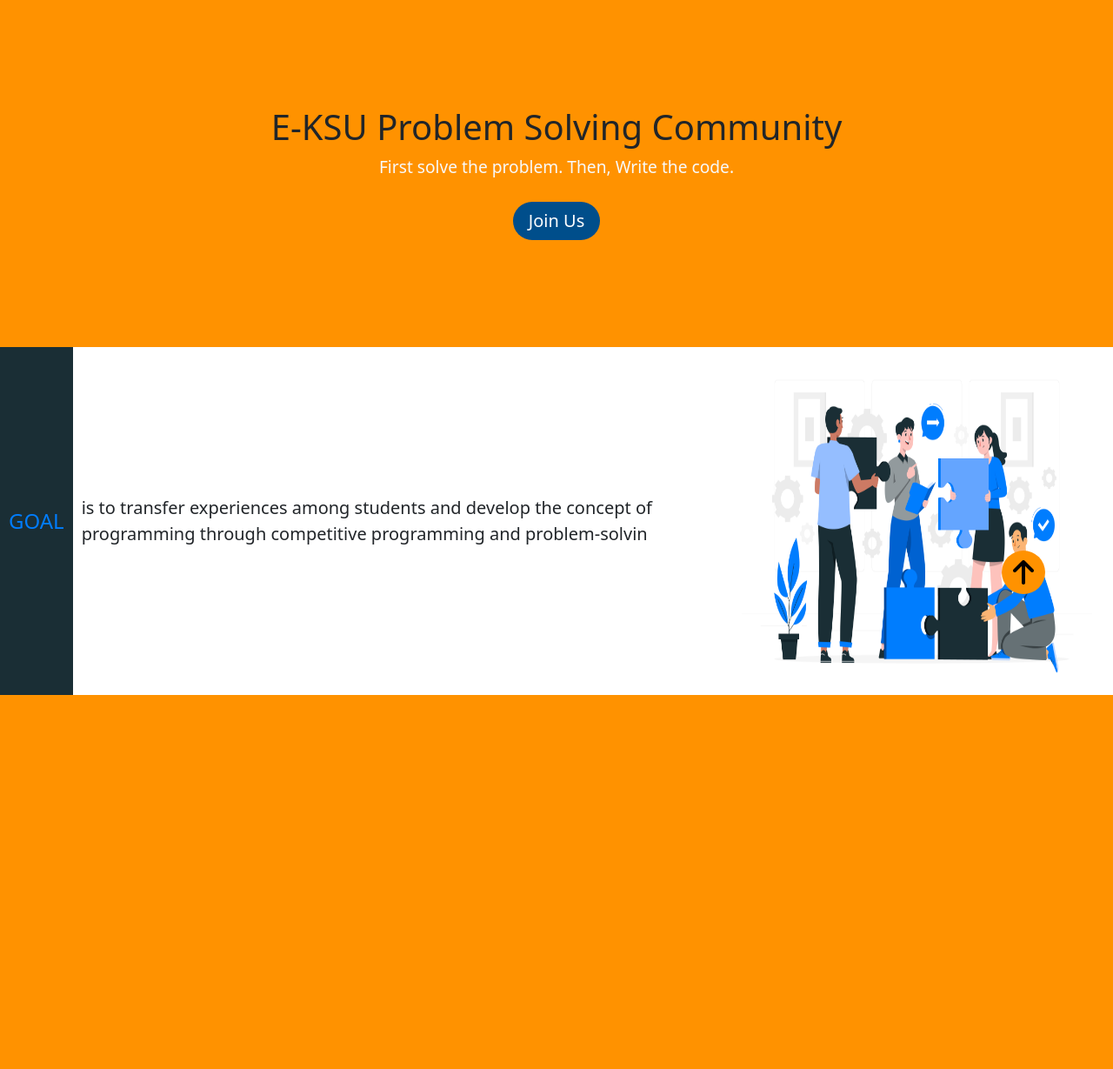
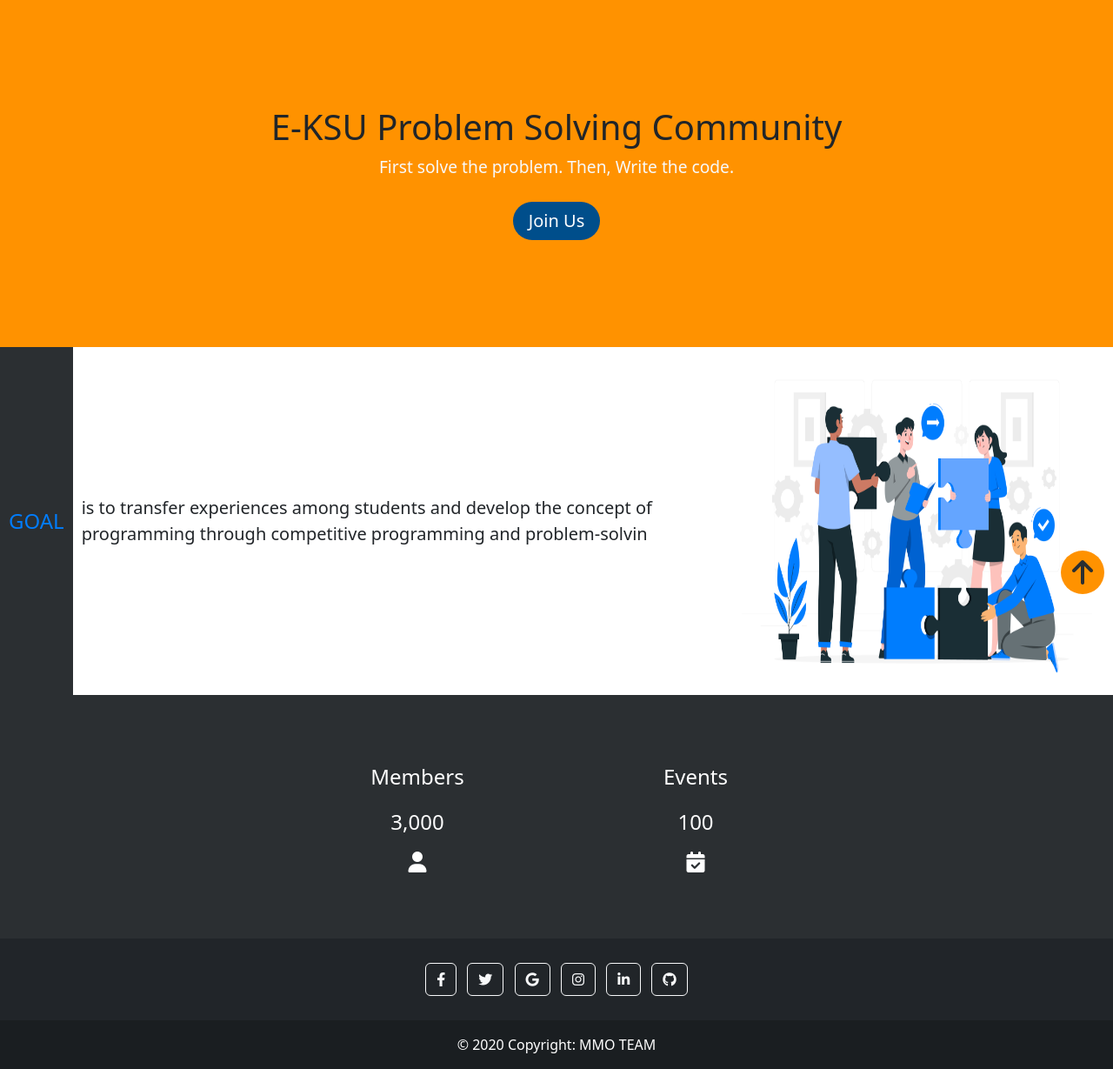
Before and after one commit to mahmoudSh58/community-website, a PHP site: page / in a window 1280 px wide. Shown: the part 77-1306 px from the top of the page at 87% size. Before the commit the page ends 876 px from the top, so only its background shows below. Run offline with PHP 8.4, Linux system fonts and the light colour scheme; some libraries are stand-ins or nearby versions.

Commit message:
finish home page

```diff
--- a/css/home.css
+++ b/css/home.css
@@ -86,7 +86,7 @@
     font-size: 1.5rem;
     color: #007dfe;
     padding: 10px;
-    background-color: #1a2e35;
+    background-color: #2b2f32;
     height: 100%;
     display: flex;
     align-items: center;
@@ -106,11 +106,43 @@
     align-items: center;
     border-radius: 50%;
     margin-top: -50px;
-    margin-left: 90%;
+    margin-left: calc(100% - 60px);
 }
 
 .up a {
-    color: black;
+    color: #2b2f32;
     font-size: 2rem;
     text-decoration: none;
 }
+
+.number {
+    width: 100%;
+    min-height: 35vh;
+    margin: 0;
+    justify-content: center;
+    align-items: center;
+    background-color: #2b2f32;
+}
+
+.member,.event {
+    height: 50%;
+    display: flex;
+    align-items: center;
+    justify-content: center;
+    flex-wrap: wrap;
+    font-size: 1.5rem;
+    font-weight: 500;
+    color: white;
+}
+
+.member p , .member p , .member i {
+    display: flex;
+    width: 100%;
+    justify-content: center;
+}
+
+.event p , .event p , .event i {
+    display: flex;
+    width: 100%;
+    justify-content: center;
+}
--- a/index.html
+++ b/index.html
@@ -64,17 +64,81 @@
     </div>
 
     <div class="goal row">
-      <p id="target-element" class="col-8"><span>GOAL</span></p>
-      <img src="image/about.jpg" alt="" class="col-4">
+      <p id="target-element" class="col-12 col-lg-8"><span>GOAL</span></p>
+      <img src="image/about.jpg" alt="" class="col-4 d-none d-lg-inline">
     </div>
 
-    <!-- <div class="up-en"> -->
+
+
+    <div class="number row justify-content-center">
+       <div class="col-12 py-5 col-md-3 p-md-0 member">
+        <p>Members</p>
+        <p>3,000</p>
+        <i class="fa-solid fa-user"></i>
+       </div>
+       <div class="col-12 py-5 col-md-3 p-md-0 event">
+        <p>Events</p>
+        <p>100</p>
+        <i class="fa-solid fa-calendar-check"></i>
+      </div>
+    </div>
+
+    <div class="footer">
+      <footer class="bg-dark text-center text-white">
+        <!-- Grid container -->
+        <div class="container p-4 pb-0">
+          <!-- Section: Social media -->
+          <section class="mb-4">
+            <!-- Facebook -->
+            <a class="btn btn-outline-light btn-floating m-1" href="#!" role="button"
+              ><i class="fab fa-facebook-f"></i
+            ></a>
+
+            <!-- Twitter -->
+            <a class="btn btn-outline-light btn-floating m-1" href="#!" role="button"
+              ><i class="fab fa-twitter"></i
+            ></a>
+
+            <!-- Google -->
+            <a class="btn btn-outline-light btn-floating m-1" href="#!" role="button"
+              ><i class="fab fa-google"></i
+            ></a>
+
+            <!-- Instagram -->
+            <a class="btn btn-outline-light btn-floating m-1" href="#!" role="button"
+              ><i class="fab fa-instagram"></i
+            ></a>
+
+            <!-- Linkedin -->
+            <a class="btn btn-outline-light btn-floating m-1" href="#!" role="button"
+              ><i class="fab fa-linkedin-in"></i
+            ></a>
+
+            <!-- Github -->
+            <a class="btn btn-outline-light btn-floating m-1" href="#!" role="button"
+              ><i class="fab fa-github"></i
+            ></a>
+          </section>
+          <!-- Section: Social media -->
+        </div>
+        <!-- Grid container -->
+
+        <!-- Copyright -->
+        <div class="text-center p-3" style="background-color: rgba(0, 0, 0, 0.2);">
+          © 2020 Copyright: MMO TEAM
+        </div>
+        <!-- Copyright -->
+      </footer>
+    </div>
+
+
+
     <div class="up">
       <a href="#">
         <i class="fa-solid fa-arrow-up"></i>
       </a>
     </div>
-    <!-- </div> -->
+
     <script src="js/bootstrap.bundle.min.js"></script>
     <script src="js/all.min.js"></script>
     <script src="js/home_l.js"></script>
```
